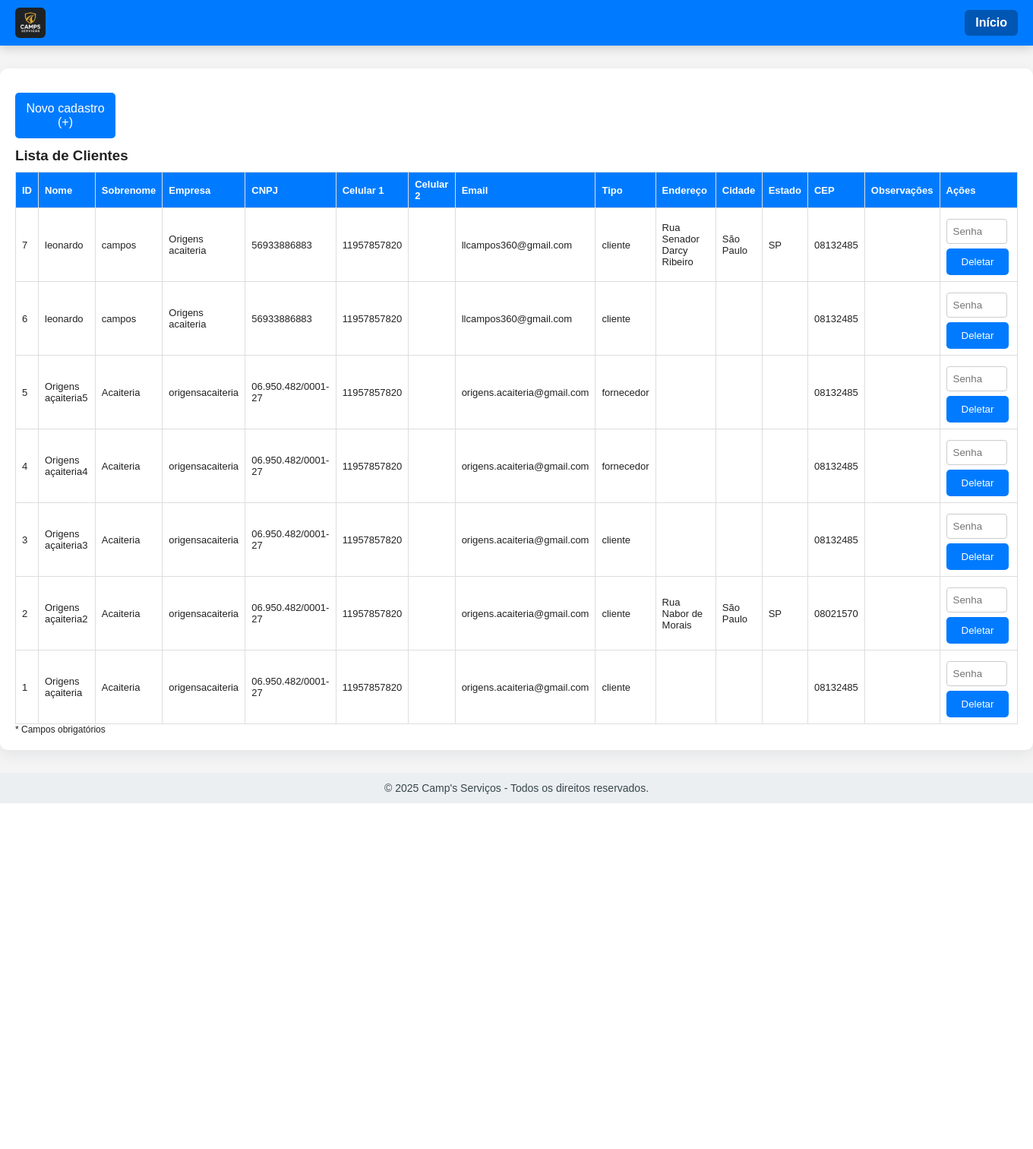
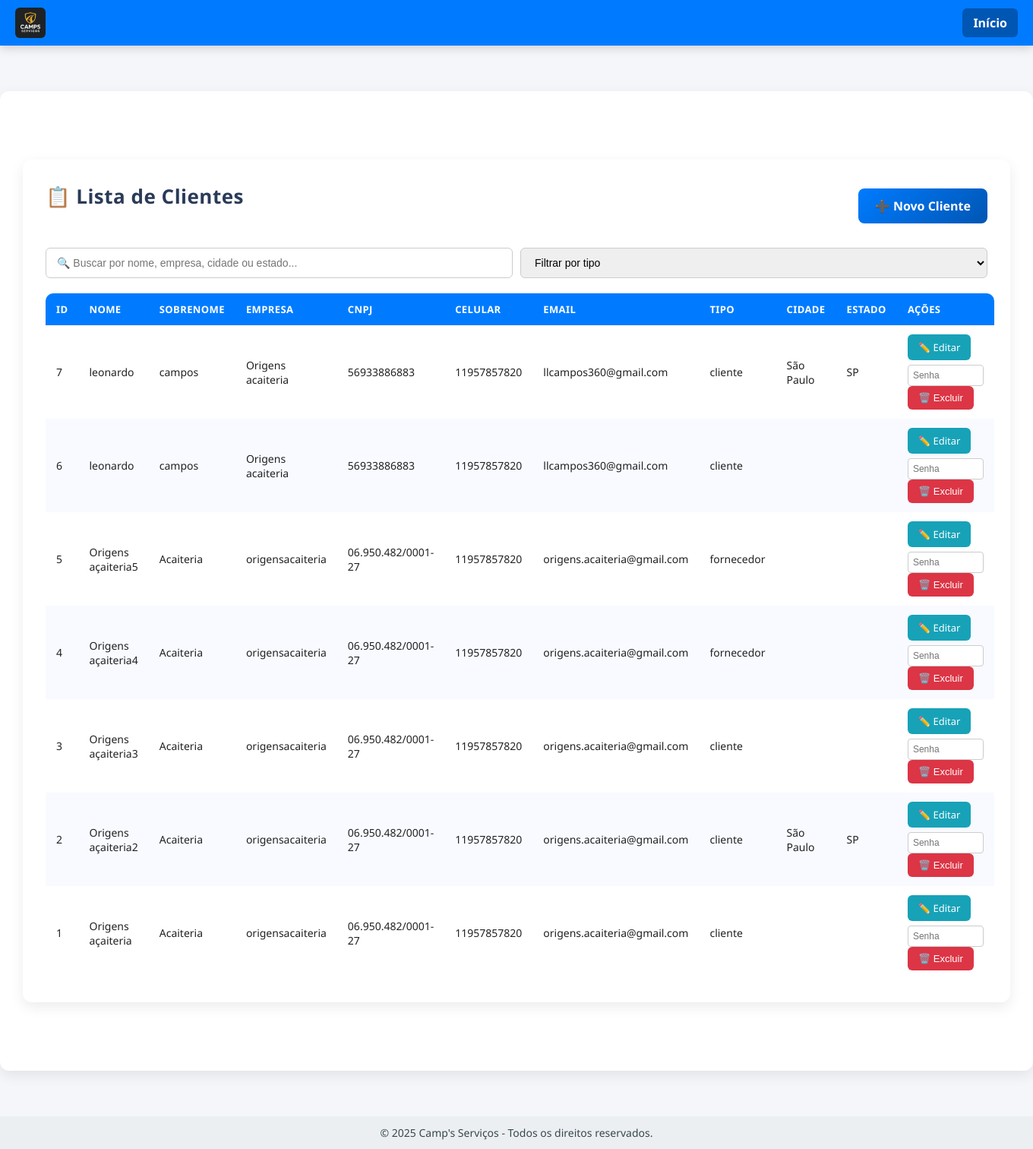
Before and after one commit to leocamposofc/FastSystem-gestao-industrial, a Flask app: page /clientes in a window 1360 px wide. Shown: the whole page at 76% size. Before the commit the page ends 1057 px from the top, so only its background shows below. Run offline with Flask 3, Linux system fonts and the light colour scheme; data comes from the database, SQL or seed files in the repository; both versions use the stored data as it was after the commit.

Commit message:
correcao final clienmtes

```diff
--- a/app.py
+++ b/app.py
@@ -16,6 +16,11 @@ def calcular_custo(metragem, espessura_cm, preco_por_m3=250):
     volume_m3 = metragem * (espessura_cm / 100)
     custo_estimado = volume_m3 * preco_por_m3
     return custo_estimado
+
+def get_db_connection():
+    conn = sqlite3.connect('clientes.db')
+    conn.row_factory = sqlite3.Row  # permite acessar colunas por nome
+    return conn
 
 
 @app.route("/cotador", methods=["GET", "POST"])
@@ -485,5 +490,51 @@ def cliente_cadastro():
 def exemplo():
     return render_template("exemplo.html")
 
+@app.route('/clientes/<int:id>/view', methods=['GET', 'POST'])
+def editar_cliente(id):
+    conn = get_db_connection()
+
+    if request.method == 'POST':
+        # Pega dados do formulário
+        nome = request.form['nome']
+        sobrenome = request.form.get('sobrenome')
+        empresa = request.form['empresa']
+        cnpj = request.form.get('cnpj')
+        celular1 = request.form['celular1']
+        celular2 = request.form.get('celular2')
+        email = request.form['email']
+        tipo = request.form['tipo']
+
+        cep = request.form['cep']
+        cidade = request.form['cidade']
+        estado = request.form['estado']
+        bairro = request.form['bairro']
+        endereco = request.form['endereco']
+        numero = request.form['numero']
+        complemento = request.form.get('complemento')
+
+        # Atualiza no banco
+        conn.execute("""
+            UPDATE clientes SET
+                nome=?, sobrenome=?, empresa=?, cnpj=?, celular1=?, celular2=?,
+                email=?, tipo=?, cep=?, cidade=?, estado=?, bairro=?,
+                endereco=?, numero=?, complemento=?
+            WHERE id=?
+        """, (nome, sobrenome, empresa, cnpj, celular1, celular2, email, tipo,
+              cep, cidade, estado, bairro, endereco, numero, complemento, id))
+        conn.commit()
+        conn.close()
+
+        return redirect(url_for('clientes'))  # volta pra lista
+
+    # Se for GET → busca os dados e mostra o form
+    cliente = conn.execute('SELECT * FROM clientes WHERE id = ?', (id,)).fetchone()
+    conn.close()
+
+    if cliente is None:
+        return "Cliente não encontrado", 404
+
+    return render_template('cliente_editar.html', cliente=cliente)
+
 if __name__ == "__main__":
     app.run(debug=True)
--- a/templates/clientes.html
+++ b/templates/clientes.html
@@ -1,105 +1,312 @@
 {% extends "base.html" %}
 {% block head %}
 <style>
-        body { font-family: Arial, sans-serif; background: #f4f4f4; }
+    body {
+        font-family: 'Segoe UI', Roboto, sans-serif;
+        background: #f4f6f9;
+    }
+
     .container {
-            max-width: 1900px;
-            margin: 30px auto;
-            padding: 20px;
+        max-width: 1500px;
+        margin: 60px auto;
+        padding: 30px;
         background: #fff;
+        border-radius: 12px;
+        box-shadow: 0 6px 18px rgba(0, 0, 0, 0.08);
+    }
+
+    h2 {
+        text-align: center;
+        color: #2a3b58;
+        margin-bottom: 25px;
+        font-size: 26px;
+        letter-spacing: 0.5px;
+    }
+
+    .header-actions {
+        display: flex;
+        justify-content: space-between;
+        align-items: center;
+        margin-bottom: 25px;
+        flex-wrap: wrap;
+        gap: 15px;
+    }
+
+    .btn-cadastro {
+        background: linear-gradient(135deg, #007bff, #0056b3);
+        color: #fff;
+        padding: 12px 22px;
+        border-radius: 8px;
+        text-decoration: none;
+        font-weight: 600;
+        transition: 0.3s;
+        display: inline-flex;
+        align-items: center;
+        gap: 8px;
+    }
+
+    .btn-cadastro:hover {
+        transform: scale(1.05);
+        background: linear-gradient(135deg, #0056b3, #00408a);
+    }
+
+    .filter-bar {
+        display: flex;
+        gap: 10px;
+        flex-wrap: wrap;
+        margin-bottom: 20px;
+        justify-content: space-between;
+    }
+
+    .filter-bar input, .filter-bar select {
+        padding: 10px 14px;
+        border: 1px solid #ccc;
+        border-radius: 6px;
+        font-size: 14px;
+        flex: 1;
+        min-width: 200px;
+    }
+
+    .filter-bar input:focus, .filter-bar select:focus {
+        border-color: #007bff;
+        box-shadow: 0 0 4px rgba(0, 123, 255, 0.3);
+        outline: none;
+    }
+
+    table {
+        width: 100%;
+        border-collapse: collapse;
+        font-size: 14px;
         border-radius: 10px;
-            box-shadow: 0 6px 18px rgba(42, 57, 78, 0.08);
-        h2 { text-align: center; margin-bottom: 20px; }
-        form { margin-bottom: 30px; }
-        input, select, textarea { width: 100%; padding: 8px; margin: 6px 0; border-radius: 4px; border: 1px solid #ccc; }
-        button { padding: 10px 20px; background: #007bff; color: #fff; border: none; border-radius: 5px; cursor: pointer; }
-        button:hover { background: #0056b3; }
-        table { width: 100%; border-collapse: collapse; margin-top: 10px; font-size: 13px; }
-        th, td { border: 1px solid #ddd; padding: 8px; text-align: left; }
-        th { background: #007bff; color: #fff; }
-        .del-form { display:inline; }
+        overflow: hidden;
+    }
+
+    thead {
+        background: #007bff;
+        color: white;
+    }
+
+    th, td {
+        padding: 12px 14px;
+        text-align: left;
+    }
+
+    tr:nth-child(even) {
+        background: #f8faff;
+    }
+
+    tr:hover {
+        background: #eef4ff;
+        transition: 0.2s;
+    }
+
+    th {
+        text-transform: uppercase;
+        font-size: 13px;
+        letter-spacing: 0.4px;
+    }
+
+    .acoes {
+        display: flex;
+        gap: 6px;
+        flex-wrap: wrap;
+    }
+
+    .btn-editar, .btn-deletar {
+        border: none;
+        padding: 8px 14px;
+        border-radius: 6px;
+        font-size: 13px;
+        font-weight: 500;
+        text-decoration: none;
+        transition: 0.2s;
+    }
+
+    .btn-editar {
+        background: #17a2b8;
+        color: white;
+    }
+    .btn-editar:hover {
+        background: #0e7686;
+    }
+
+    .btn-deletar {
+        background: #dc3545;
+        color: white;
+    }
+    .btn-deletar:hover {
+        background: #b32d3b;
+    }
+
+    .senha-input {
+        width: 100px;
+        padding: 6px;
+        border: 1px solid #ccc;
+        border-radius: 4px;
+        font-size: 12px;
+    }
+
+    /* popup */
     #popup {
         display: none;
         position: fixed;
         top: 20px;
         right: 20px;
-            background: green;
+        background: #28a745;
         color: white;
-            padding: 15px;
-            border-radius: 5px;
+        padding: 15px 20px;
+        border-radius: 8px;
+        font-weight: 500;
+        box-shadow: 0 4px 10px rgba(0,0,0,0.2);
         z-index: 999;
     }
-        .btn-cadastro { display: block; width: 10% ; margin: 12px 0; padding: 12px; font-size: 16px; border: none; border-radius: 5px; background: #007bff; color: #fff; cursor: pointer; text-decoration: none; text-align: center; }
-        .btn-cadastro:hover { background: #0056b3; }
+
+    /* Responsivo */
+    @media (max-width: 900px) {
+        table, thead, tbody, th, td, tr {
+            display: block;
+        }
+
+        thead {
+            display: none;
+        }
+
+        tr {
+            margin-bottom: 15px;
+            border: 1px solid #eee;
+            border-radius: 10px;
+            padding: 10px;
+            background: #fff;
+        }
+
+        td {
+            display: flex;
+            justify-content: space-between;
+            padding: 8px;
+            border: none;
+            border-bottom: 1px solid #f0f0f0;
+        }
+
+        td:last-child {
+            border-bottom: none;
+        }
+
+        td::before {
+            content: attr(data-label);
+            font-weight: bold;
+            color: #333;
+        }
+    }
 </style>
 {% endblock %}
+
 {% block content %}
-    <div id="popup"></div>
+<div class="container">
+    <div class="header-actions">
+        <h2>📋 Lista de Clientes</h2>
+        <a href="/cliente_cadastro" class="btn-cadastro">➕ Novo Cliente</a>
+    </div>
 
-        <a href="/cliente_cadastro" class="btn-cadastro">Novo cadastro (+)</a>
+    <!-- Barra de Filtros -->
+    <div class="filter-bar">
+        <input type="text" id="searchInput" placeholder="🔍 Buscar por nome, empresa, cidade ou estado...">
+        <select id="filterTipo">
+            <option value="">Filtrar por tipo</option>
+            <option value="cliente">Cliente</option>
+            <option value="fornecedor">Fornecedor</option>
+        </select>
+    </div>
 
-        <div>
-        <h3>Lista de Clientes</h3>
-        <table>
+    <table id="clientesTable">
+        <thead>
             <tr>
                 <th>ID</th>
                 <th>Nome</th>
                 <th>Sobrenome</th>
                 <th>Empresa</th>
                 <th>CNPJ</th>
-                <th>Celular 1</th>
-                <th>Celular 2</th>
+                <th>Celular</th>
                 <th>Email</th>
                 <th>Tipo</th>
-                <th>Endereço</th>
                 <th>Cidade</th>
                 <th>Estado</th>
-                <th>CEP</th>
-                <th>Observações</th>
                 <th>Ações</th>
             </tr>
+        </thead>
+        <tbody>
             {% for cliente in clientes %}
             <tr>
-                <td>{{ cliente.id }}</td>
-                <td>{{ cliente.nome }}</td>
-                <td>{{ cliente.sobrenome }}</td>
-                <td>{{ cliente.empresa }}</td>
-                <td>{{ cliente.cnpj }}</td>
-                <td>{{ cliente.celular1 }}</td>
-                <td>{{ cliente.celular2 }}</td>
-                <td>{{ cliente.email }}</td>
-                <td>{{ cliente.tipo }}</td>
-                <td>{{ cliente.endereco }}</td>
-                <td>{{ cliente.cidade }}</td>
-                <td>{{ cliente.estado }}</td>
-                <td>{{ cliente.cep }}</td>
-                <td>{{ cliente.observacoes }}</td>
-                <td>
-                    <form method="post" class="del-form" style="display:inline;">
+                <td data-label="ID">{{ cliente.id }}</td>
+                <td data-label="Nome">{{ cliente.nome }}</td>
+                <td data-label="Sobrenome">{{ cliente.sobrenome }}</td>
+                <td data-label="Empresa">{{ cliente.empresa }}</td>
+                <td data-label="CNPJ">{{ cliente.cnpj }}</td>
+                <td data-label="Celular">{{ cliente.celular1 }}</td>
+                <td data-label="Email">{{ cliente.email }}</td>
+                <td data-label="Tipo">{{ cliente.tipo }}</td>
+                <td data-label="Cidade">{{ cliente.cidade }}</td>
+                <td data-label="Estado">{{ cliente.estado }}</td>
+                <td data-label="Ações">
+                    <div class="acoes">
+                        <a href="/clientes/{{ cliente.id }}/view" class="btn-editar">✏️ Editar</a>
+                        <form method="post" class="del-form" onsubmit="return confirm('Deseja realmente deletar este cliente?');">
                             <input type="hidden" name="deletar_id" value="{{ cliente.id }}">
-                        <input type="password" name="senha_deletar" placeholder="Senha" required style="width:80px;">
-                        <button type="submit" onclick="return confirm('Deseja realmente deletar este cliente?');">Deletar</button>
+                            <input type="password" name="senha_deletar" placeholder="Senha" required class="senha-input">
+                            <button type="submit" class="btn-deletar">🗑️ Excluir</button>
                         </form>
+                    </div>
                 </td>
             </tr>
             {% endfor %}
+        </tbody>
     </table>
-        <p style="font-size:12px;">* Campos obrigatórios</p>
 </div>
 
+<div id="popup"></div>
+
 <script>
+// popup sucesso
 function showPopup(message) {
-            var popup = document.getElementById("popup");
+    const popup = document.getElementById("popup");
     popup.innerText = message;
     popup.style.display = "block";
-            setTimeout(function() {
-                popup.style.display = "none";
-            }, 3000);
+    setTimeout(() => popup.style.display = "none", 3000);
 }
-
 {% if sucesso %}
 showPopup("{{ sucesso }}");
 {% endif %}
 
+// Filtro e busca dinâmica
+const searchInput = document.getElementById("searchInput");
+const filterTipo = document.getElementById("filterTipo");
+const table = document.getElementById("clientesTable").getElementsByTagName("tbody")[0];
+
+function filtrarTabela() {
+    const termo = searchInput.value.toLowerCase();
+    const tipoSelecionado = filterTipo.value.toLowerCase();
+    const linhas = table.getElementsByTagName("tr");
+
+    for (let linha of linhas) {
+        const cells = linha.getElementsByTagName("td");
+        const nome = cells[1]?.innerText.toLowerCase() || "";
+        const empresa = cells[3]?.innerText.toLowerCase() || "";
+        const cidade = cells[8]?.innerText.toLowerCase() || "";
+        const estado = cells[9]?.innerText.toLowerCase() || "";
+        const tipo = cells[7]?.innerText.toLowerCase() || "";
+
+        const matchBusca =
+            nome.includes(termo) ||
+            empresa.includes(termo) ||
+            cidade.includes(termo) ||
+            estado.includes(termo);
+
+        const matchTipo = !tipoSelecionado || tipo === tipoSelecionado;
+
+        linha.style.display = matchBusca && matchTipo ? "" : "none";
+    }
+}
+
+searchInput.addEventListener("input", filtrarTabela);
+filterTipo.addEventListener("change", filtrarTabela);
 </script>
 {% endblock %}
```
Also changed, not shown: templates/cliente_cadastro.html (+16 -13 lines), templates/cliente_editar.html (added, +263 -0 lines), clientes.db. Lines whose indentation alone changed are shown as unchanged.
